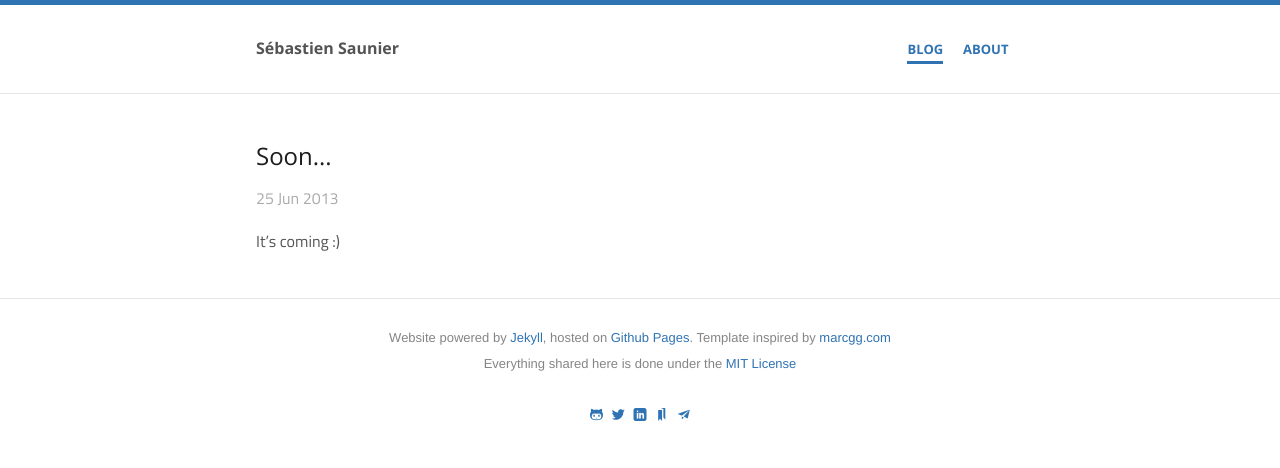
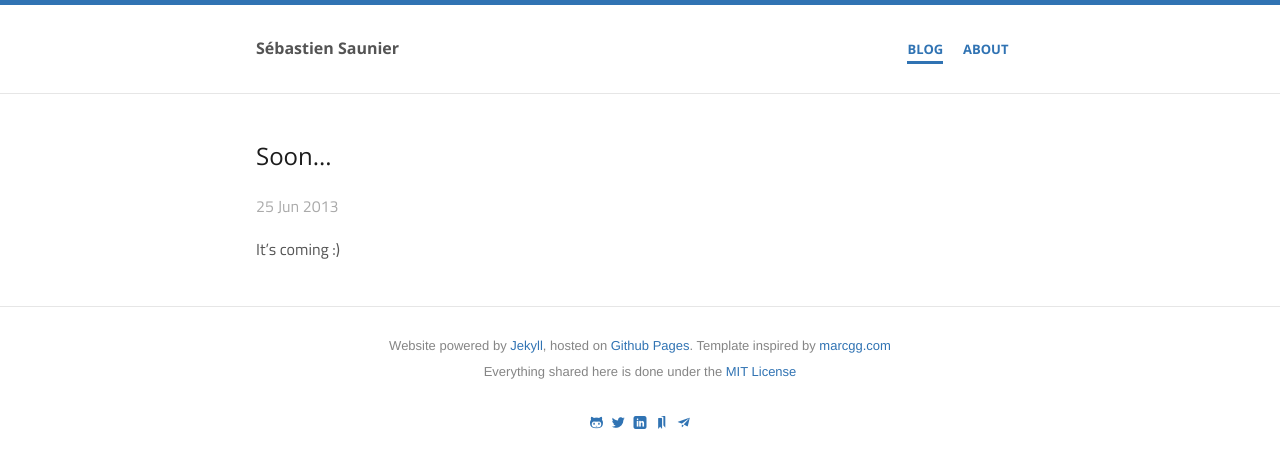
Before and after one commit to ssaunier/ssaunier.github.io, a Jekyll site: the page built from _posts/2013-06-25-soon.markdown, in a window 1280 px wide. Shown: the top 468 px of the page. Built offline with Jekyll 4.4.1, drawn with Linux system fonts in a browser that asks for light colours.

Commit message:
Tweak layouts

```diff
--- a/_layouts/default.html
+++ b/_layouts/default.html
@@ -4,10 +4,9 @@
   <meta charset="utf-8">
   <meta name="viewport" content="width=device-width, initial-scale=1.0">
   <meta name="google-site-verification" content="aexITLS38FdIRzwj25OVWxm87rpa9l-UV0URTyC9cTs" />
-  <meta http-equiv="X-UA-Compatible" content="IE=edge,chrome=1">
   <title>{{ page.title }}</title>
+  <link type="text/css" rel="stylesheet" href="http://fonts.googleapis.com/css?family=Open+Sans:700,400|Titillium+Web">
   <link rel="stylesheet" href="/css/main.css">
-  <link type="text/css" rel="stylesheet" href="http://fonts.googleapis.com/css?family=Open+Sans:700,400|Titillium Web">
   <link href="favicon.ico" rel="shortcut icon" type="image/x-icon" />
   {% if page.description %}<meta name="description" content="{{page.description}}" />{% endif %}
 </head>
--- a/_layouts/post.html
+++ b/_layouts/post.html
@@ -3,7 +3,7 @@ layout: default
 ---
 
 <article>
-  <h2>{{ page.title }}</h2>
+  <h1>{{ page.title }}</h1>
   <p class="meta">{{ page.date | date_to_string }}</p>
 
   <div class="post">
```
